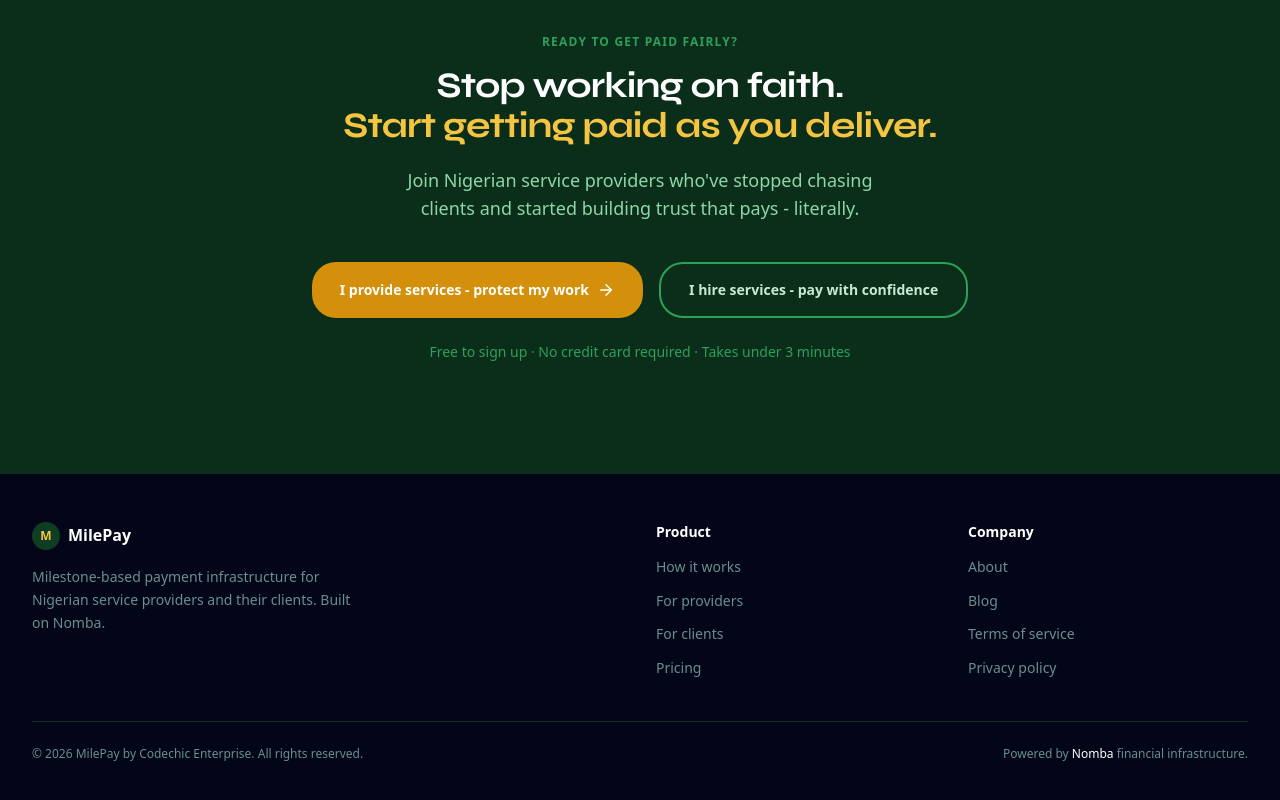
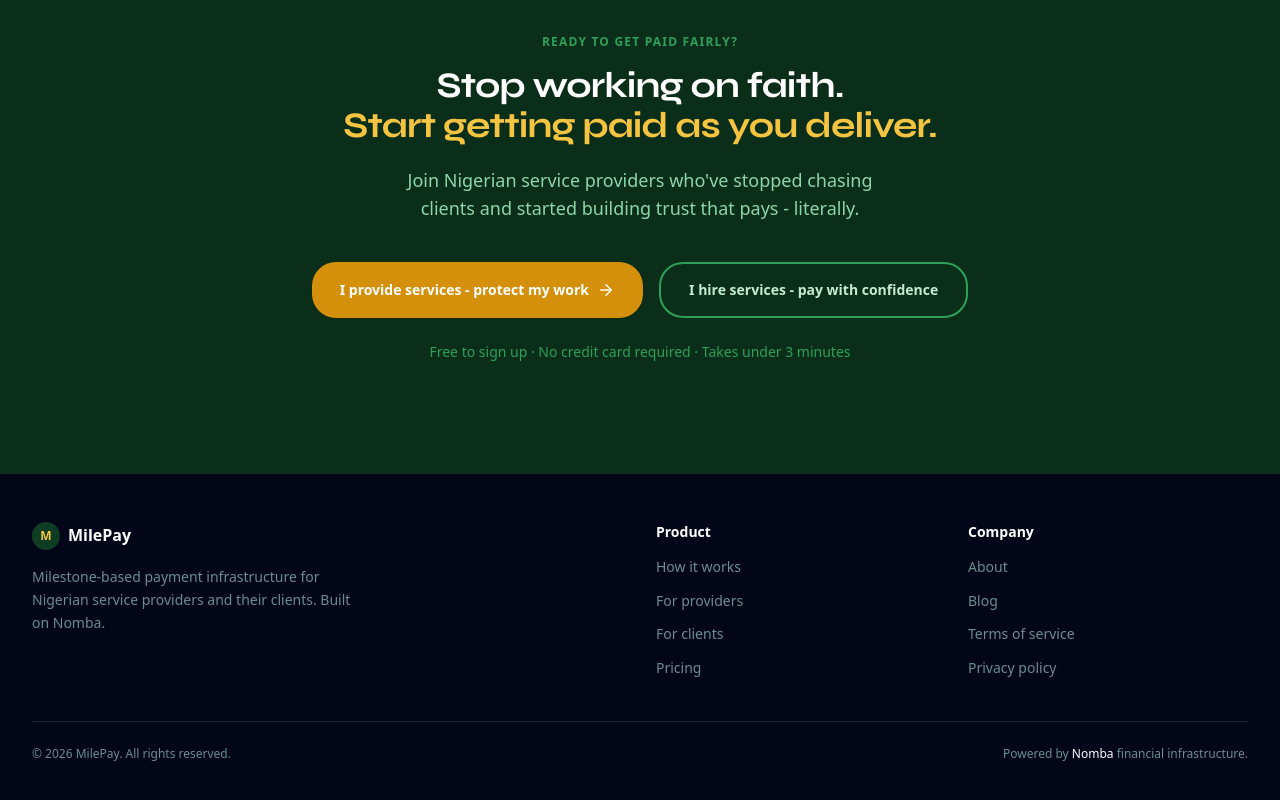
Before and after one commit to Maryjanechukelu/MilePay, a Next.js app: page / in a window 1280 px wide. Shown: the part 6285-7085 px from the top of the page. Built offline with nearby package versions, Linux system fonts and the light colour scheme.

Commit message:
fix: update footer copyright attribution in LandingSections.tsx

```diff
--- a/src/components/landing/LandingSections.tsx
+++ b/src/components/landing/LandingSections.tsx
@@ -760,7 +760,7 @@
           </div>
         </div>
         <div className="border-t border-slate-800 pt-6 flex flex-col sm:flex-row items-center justify-between gap-3">
-          <p className="text-xs">© 2026 MilePay by Codechic Enterprise. All rights reserved.</p>
+          <p className="text-xs">© 2026 MilePay. All rights reserved.</p>
           <p className="text-xs">Powered by <span className="text-white font-medium">Nomba</span> financial infrastructure.</p>
         </div>
       </div>
```
